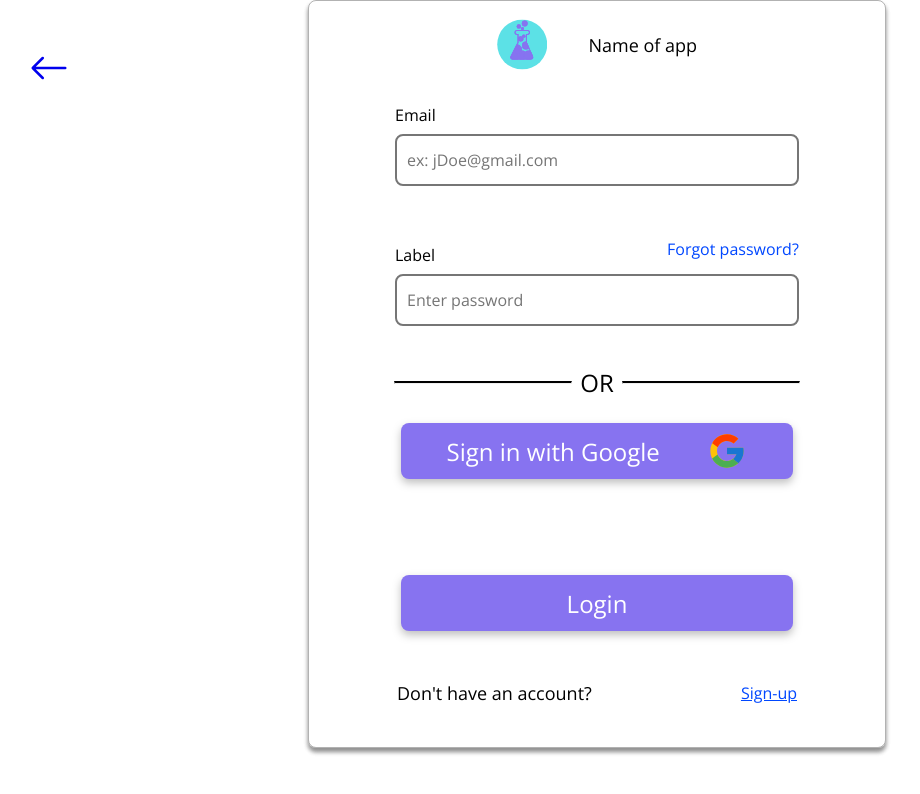
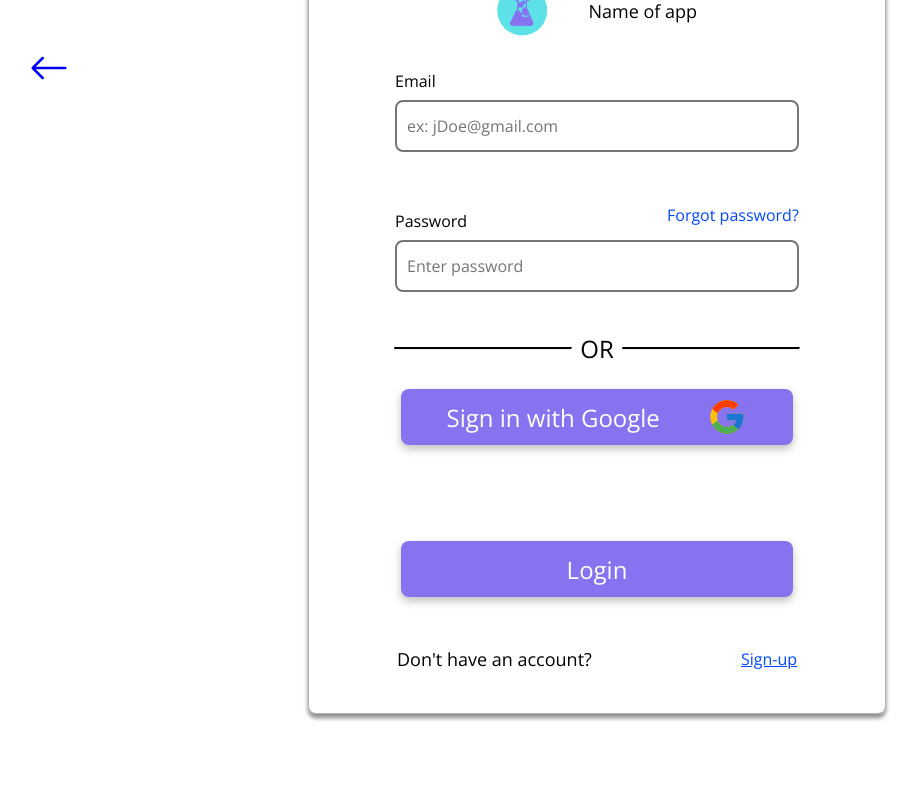
Before and after one commit to fechad/social-media-app, a React (Create React App) app in the folder client/: page /login in a window 1280 px wide. Shown: the top 794 px of the page, without its empty margins (43-963 px from the left). Built offline with nearby package versions, Linux system fonts and the light colour scheme; no server answers.

Commit message:
fixed issue

```diff
--- a/client/src/pages/Login.tsx
+++ b/client/src/pages/Login.tsx
@@ -91,7 +91,7 @@ const Login = () => {
             <TextInput label='Email' placeHolder='ex: jDoe@gmail.com'/>
             <section className='PasswordSection'>
                 <Link underlined={false} content='Forgot password?'/>
-                <TextInput type='password' placeHolder='Enter password'/>
+                <TextInput type='password' label='Password' placeHolder='Enter password'/>
             </section>
             <section className='Separator'>
                 <hr />
--- a/client/src/styles/Credentials.css
+++ b/client/src/styles/Credentials.css
@@ -1,6 +1,6 @@
 .CredentialsPage{
     width: 100%;
-    height: 100%;
+    height: 85vh;
     display: flex;
     flex-direction: column;
     justify-content: center;
--- a/client/src/styles/Login.css
+++ b/client/src/styles/Login.css
@@ -1,6 +1,6 @@
 .LoginPage{
     width: 100%;
-    height: 100%;
+    height: 85vh;
     display: flex;
     flex-direction: column;
     justify-content: center;
--- a/client/src/styles/NewsOptions.css
+++ b/client/src/styles/NewsOptions.css
@@ -1,6 +1,6 @@
 .NewsOptionsPage{
     width: 100%;
-    height: 100%;
+    height: 85vh;
     display: flex;
     flex-direction: column;
     justify-content: center;
--- a/client/src/styles/ProfileSetup.css
+++ b/client/src/styles/ProfileSetup.css
@@ -1,6 +1,6 @@
 .ProfileSetupPage{
     width: 100%;
-    height: 100%;
+    height: 85vh;
     display: flex;
     flex-direction: column;
     justify-content: center;
```
Also changed, not shown: 11 other files (tests, documents, lock files or other folders).
